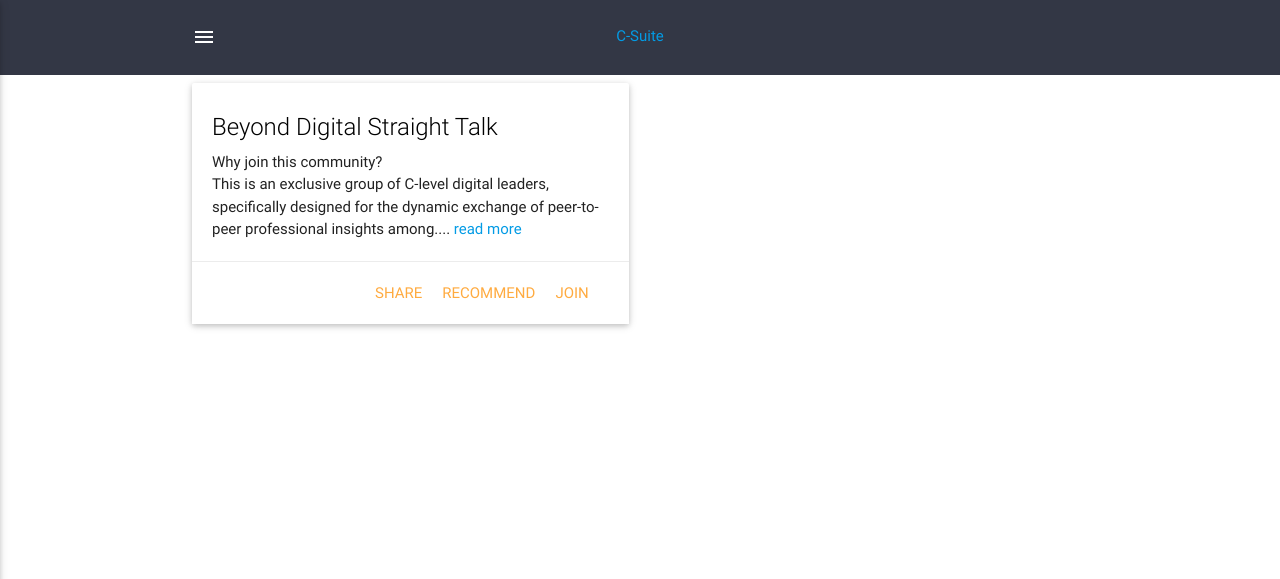
After one commit to sm-main/incubateHack, a Django app: page /community-single-page/ in a window 1280 px wide. The commit adds this page. Shown: the top 579 px of the page. Run offline with Django 3.2, Linux system fonts and the light colour scheme; some libraries are stand-ins or nearby versions.

Commit message:
community added

```diff
--- a/client_side/static/css/base.css
+++ b/client_side/static/css/base.css
@@ -240,3 +240,23 @@ top: 70px;
 {
   display: inline-block;
 }
+.chip-down a
+{
+  border-radius: 20px;
+}
+.userView
+{
+  background-color: #333745;
+}
+.card-image
+{
+  opacity: .5;
+}
+.card-action
+{
+  overflow: hidden;
+}
+.card-action > a
+{
+  float: right;
+}
--- a/client_side/templates/base.html
+++ b/client_side/templates/base.html
@@ -19,23 +19,23 @@
     <header>
     <div class="container">
       <div class="container-sub-header navbar-fixed">
-        <a href="#" data-activates="slide-out" class="button-collapse"><i class="material-icons">menu</i></a>
-        <div class="our-logo">C-Suite</div>
+        <a href="" data-activates="slide-out" class="button-collapse"><i class="material-icons">menu</i></a>
+        <div class="our-logo"><a href="{% url 'home_page' %}">C-Suite</a></div>
       </div>
-
     </div>
      <ul id="slide-out" class="side-nav">
        <li><div class="userView">
-         <img class="background" src="images/office.jpg">
-         <a href="#!user"><img class="circle" src="images/yuna.jpg"></a>
-         <a href="#!name"><span class="white-text name">John Doe</span></a>
-         <a href="#!email"><span class="white-text email">jdandturk@gmail.com</span></a>
+         <!-- <img class="background" src="images/office.jpg"> -->
+         <a href="{% url 'profile_edit_page' %}"><img class="circle" src="{% static 'images/profile_demo.png' %}"></a>
+         <a href="{% url 'profile_edit_page' %}"><span class="white-text name">Sunny Arora</span></a>
+         <a href="{% url 'profile_edit_page' %}"><span class="white-text email">sunnyarora@gmail.com</span></a>
        </div></li>
-       <li><a href="#!"><i class="material-icons">cloud</i>First Link With Icon</a></li>
-       <li><a href="#!">Second Link</a></li>
-       <li><div class="divider"></div></li>
-       <li><a class="subheader">Subheader</a></li>
-       <li><a class="waves-effect" href="#!">Third Link With Waves</a></li>
+       <li><a href="{% url 'community_view' %}">Community</a></li>
+       <li><div class="divider">Magazine</div></li>
+       <li><a class="waves-effect">Events</a></li>
+       <li><a class="waves-effect" href="#!">Webinars</a></li>
+       <li><a class="waves-effect" href="#!">Bloggers</a></a></li>
+      <li><a href="">Settings</a></li>
      </ul>
 
     </header>
--- a/client_side/templates/blog_detail_page.html
+++ b/client_side/templates/blog_detail_page.html
@@ -44,7 +44,7 @@
 
   </div>
   <div class="chip-down">
-    <a class="waves-effect waves-light btn">button</a>
+    <a class="green darken-1 btn">Act now</a>
   </div>
 </div>
 <div class="share-icons">
--- /dev/null
+++ b/client_side/templates/community_single_page.html
@@ -0,0 +1,63 @@
+{% extends 'base.html' %}
+{% load staticfiles %}
+
+{% block body %}
+  <section id="community-single-page">
+    <div class="container">
+      <div class="row">
+       <div class="col s12 m6">
+         <div class="card">
+           <div class="card-content">
+             <span class="card-title">Beyond Digital Straight Talk</span>
+             <p>Why join this community?</p>
+             <p>This is an exclusive group of C-level digital leaders,
+               specifically designed for the dynamic exchange of peer-to-peer professional
+               insights among.... <a class="modal-trigger" href="#modal1">read more</a></p>
+
+              <!-- Modal Structure -->
+              <div id="modal1" class="modal">
+                <div class="modal-content">
+                  <h4><a href="">Join</a></h4>
+
+                  <p>This is an exclusive group of C-level digital leaders, specifically designed for the dynamic exchange of peer-to-peer professional insights among members that will
+
+Provide solutions to their technology and business challenges
+Advance their careers
+Drive business results for their organizations
+
+Membership in the community is by invitation or prior approval only, ensuring that discourse is at the highest level and generates thinking that leapfrogs the “Digitalization 2.0” ideas currently in circulation. Members are admitted based not on their title – for example, Chief Digital Officer – but on their high-level responsibility for digital strategy or operations, whatever their function.
+
+Other benefits of membership include
+
+Opportunities for members to strengthen their professional networks through interactions with fellow members
+Selected information on currents trends and topics selected by Straight Talk editors
+The opportunity to work with Straight Talk’s expert editorial team on packaging ideas for publication with an external audience, thus raising a members’ personal thought leadership profile
+A complimentary subscription to CIO Straight Talk or CTO Straight Talk magazine, as well as early access to articles that will appear in upcoming issues</p>
+                </div>
+                <div class="modal-footer">
+                  <a href="#!" class=" modal-action modal-close waves-effect waves-green btn-flat">Agree</a>
+                </div>
+              </div>
+           </div>
+           <div class="card-action">
+             <a href="#">Join</a>
+             <a href="#">Recommend</a>
+             <a href="">Share</a>
+           </div>
+         </div>
+       </div>
+     </div>
+    </div>
+  </section>
+{% endblock body %}
+
+{% block scripts %}
+  {{ block.super }}
+  <script>
+  $(document).ready(function(){
+      // the "href" attribute of .modal-trigger must specify the modal ID that wants to be triggered
+      $('.modal-trigger').leanModal();
+    });
+
+  </script>
+{% endblock scripts %}
--- a/general/views.py
+++ b/general/views.py
@@ -22,3 +22,12 @@ def profile_detail_page(request):
 
 def profile_view_all_blog(request):
     return render(request, 'all_blog_page.html')
+
+def act_now_page(request):
+    return render(request, 'act_now_page.html')
+
+def community_view(request):
+    return render(request, 'community_view.html')
+
+def community_single_page(request):
+    return render(request, 'community_single_page.html')
--- a/incubateHack/urls.py
+++ b/incubateHack/urls.py
@@ -26,4 +26,7 @@ urlpatterns = [
     url(r'^all-blog/$', 'general.views.all_blog_page', name='all_blog_page'),
     url(r'^blog-detail-page/$', 'general.views.blog_detail_page', name='blog_detail_page'),
     url(r'^profile-detail-all-blog/$', 'general.views.profile_view_all_blog', name='profile_view_all_blog'),
+    url(r'^act-now-page/$', 'general.views.act_now_page', name='act_now_page'),
+    url(r'^community/$', 'general.views.community_view', name='community_view'),
+    url(r'^community-single-page/$', 'general.views.community_single_page', name='community_single_page')
 ]
```
Also changed, not shown: client_side/templates/act_now_page.html (added, +14 -0 lines), client_side/templates/community_view.html (added, +28 -0 lines).
